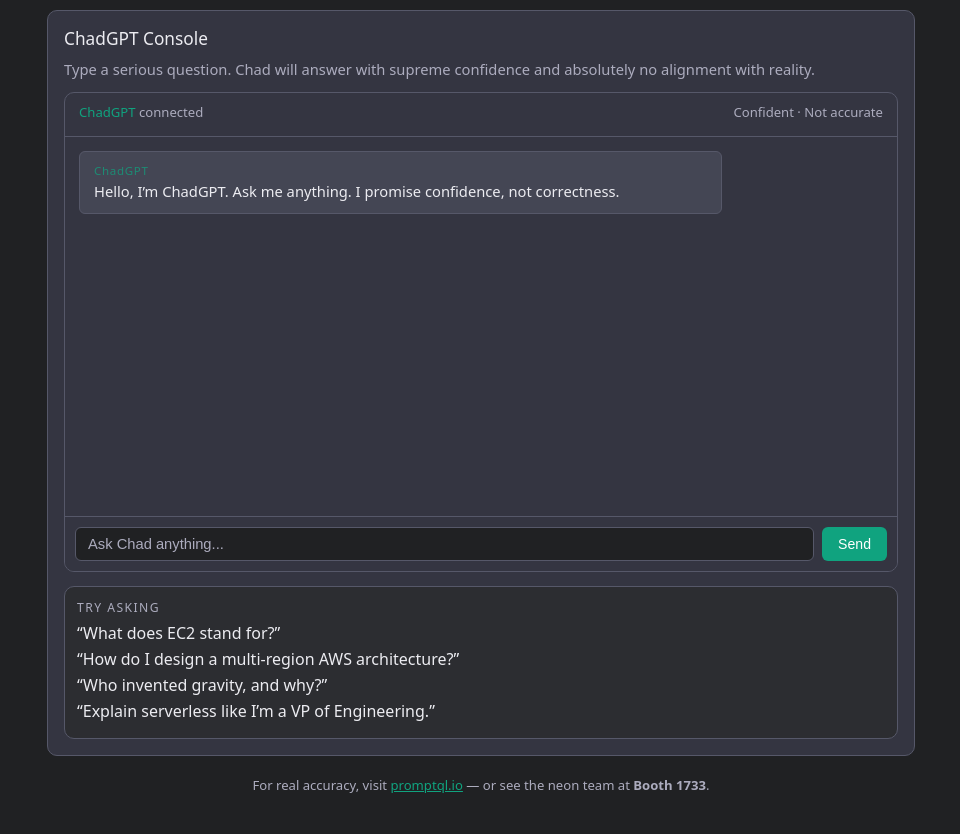
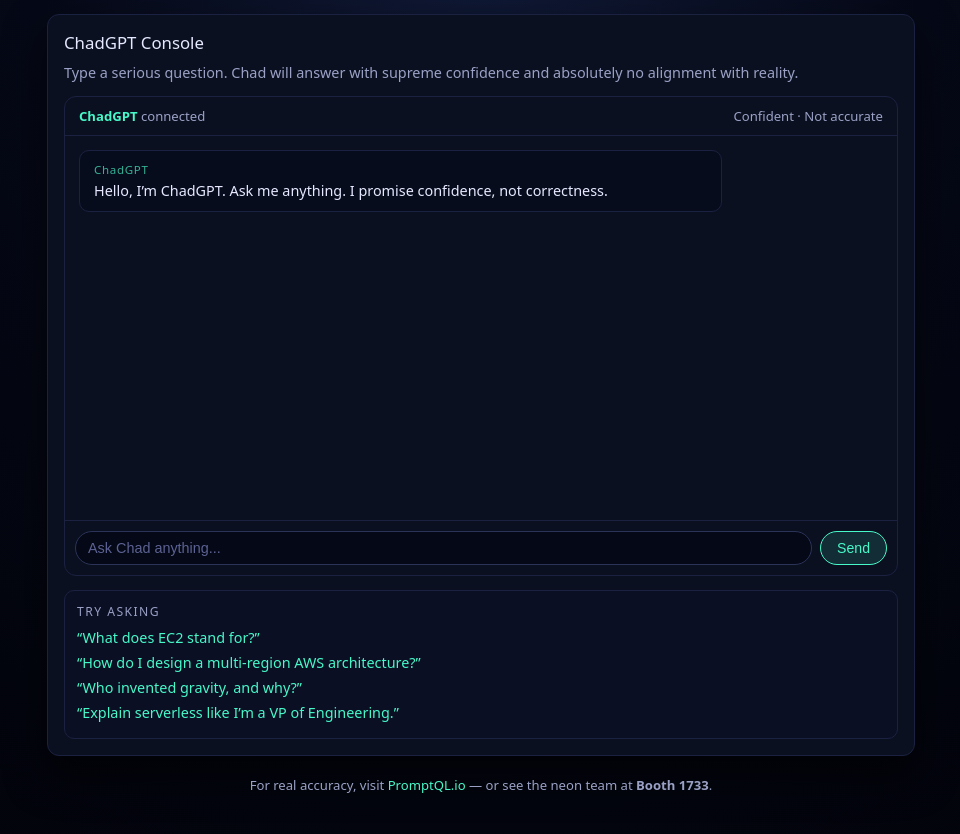
Before and after one commit to rajoshighosh/chadgpt-confidently-wrong-ai, a website: page public/index.html in a window 1280 px wide. Shown: the part 91-925 px from the top of the page, without its empty margins (159-1119 px from the left). Drawn offline with Linux system fonts and the light colour scheme.

Commit message:
Update index.html

```diff
--- a/public/index.html
+++ b/public/index.html
@@ -6,16 +6,18 @@
   <meta name="viewport" content="width=device-width, initial-scale=1" />
   <style>
     :root {
-      /* ChatGPT authentic palette */
-      --bg-main: #202123;
-      --bg-card: #343541;
-      --bg-bubble-user: #343541;
-      --bg-bubble-bot: #444654;
-      --border: #565869;
-      --text-main: #ECECF1;
-      --text-muted: #ACACBE;
-      --accent: #10a37f;
-      --accent-soft: rgba(16,163,127,0.12);
+      /* THEME A — Neon Dark (restored) */
+      --bg-main: #050816;
+      --bg-card: #0b1021;
+      --bg-bubble-user: #161d3a;
+      --bg-bubble-bot: #070c1c;
+      --border: #1b2140;
+      --accent: #47f8c8;
+      --accent-soft: rgba(71, 248, 200, 0.12);
+
+      --text-main: #e6e9ff;
+      --text-muted: #9aa1c5;
+
       --font: system-ui, -apple-system, BlinkMacSystemFont, "Inter", sans-serif;
     }
 
@@ -23,7 +25,7 @@
 
     body {
       margin: 0;
-      background: var(--bg-main);
+      background: radial-gradient(circle at top, #111b3a 0, #050816 40%, #02030a 100%);
       font-family: var(--font);
       color: var(--text-main);
     }
@@ -37,59 +39,59 @@
     header {
       display: flex;
       align-items: center;
-      gap: 14px;
-      margin-bottom: 18px;
+      gap: 16px;
+      margin-bottom: 20px;
     }
 
     .avatar {
-      width: 56px;
-      height: 56px;
-      border-radius: 12px;
-      background: radial-gradient(circle at 20% 0, #ffd86b, #f97373 45%, #1f2937 100%);
+      width: 60px;
+      height: 60px;
+      border-radius: 16px;
+      background: radial-gradient(circle at 20% 0, #ff93e1, #6f3bff 45%, #1f1f48 100%);
+      border: 2px solid rgba(255,255,255,0.08);
       display: flex;
       align-items: center;
       justify-content: center;
-      font-size: 28px;
-      border: 1px solid rgba(255,255,255,0.08);
+      font-size: 30px;
     }
 
     .title-block h1 {
       margin: 0 0 4px;
-      font-size: 1.55rem;
+      font-size: 1.7rem;
       font-weight: 600;
     }
 
     .title-block .tagline {
+      font-size: 0.95rem;
       color: var(--text-muted);
-      font-size: 0.96rem;
-      margin-top: 1px;
     }
 
     .card {
       background: var(--bg-card);
       border: 1px solid var(--border);
-      border-radius: 10px;
+      border-radius: 12px;
       padding: 16px;
+      box-shadow: 0 18px 40px rgba(0, 0, 0, 0.55);
     }
 
     .card h3 {
       margin: 0 0 8px;
-      font-size: 1.08rem;
+      font-size: 1.05rem;
       font-weight: 500;
     }
 
     .card p {
       margin: 2px 0 12px;
       color: var(--text-muted);
-      font-size: 0.92rem;
+      font-size: 0.9rem;
       line-height: 1.5;
     }
 
-    /* CHAT UI */
+    /* Chat layout */
     .chat-shell {
+      border: 1px solid var(--border);
       background: var(--bg-card);
-      border-radius: 10px;
-      border: 1px solid var(--border);
+      border-radius: 12px;
       height: 480px;
       display: flex;
       flex-direction: column;
@@ -97,56 +99,55 @@
     }
 
     .chat-header {
-      height: 44px;
       padding: 10px 14px;
       border-bottom: 1px solid var(--border);
       display: flex;
       justify-content: space-between;
+      font-size: 0.82rem;
       color: var(--text-muted);
-      font-size: 0.82rem;
     }
 
     .chat-header strong {
       color: var(--accent);
-      font-weight: 500;
     }
 
     .chat-log {
       flex: 1;
       padding: 14px;
       overflow-y: auto;
-      font-size: 0.92rem;
+      font-size: 0.9rem;
     }
 
     .msg {
       max-width: 80%;
       padding: 10px 14px;
+      border-radius: 10px;
       margin-bottom: 14px;
-      border-radius: 6px;
       line-height: 1.48;
+      border: 1px solid transparent;
     }
 
     .msg.user {
+      margin-left: auto;
       background: var(--bg-bubble-user);
-      margin-left: auto;
-      border: 1px solid var(--border);
+      border-color: #252f61;
     }
 
     .msg.bot {
+      margin-right: auto;
       background: var(--bg-bubble-bot);
-      margin-right: auto;
-      border: 1px solid var(--border);
+      border-color: var(--border);
     }
 
     .role {
       display: block;
       font-size: 0.72rem;
-      opacity: 0.75;
+      opacity: 0.7;
       margin-bottom: 2px;
       letter-spacing: 0.06em;
     }
 
-    .msg.user .role { color: var(--text-muted); }
+    .msg.user .role { color: #a3a7ff; }
     .msg.bot .role { color: var(--accent); }
 
     .chat-footer {
@@ -154,40 +155,41 @@
       padding: 10px;
       display: flex;
       gap: 8px;
-      background: var(--bg-card);
+      align-items: center;
     }
 
     .chat-input {
       flex: 1;
+      background: #050816;
+      border: 1px solid #2b3358;
+      border-radius: 999px;
       padding: 8px 12px;
-      background: var(--bg-main);
-      border: 1px solid var(--border);
-      border-radius: 6px;
-      font-size: 0.92rem;
       color: var(--text-main);
+      font-size: 0.9rem;
     }
 
-    .chat-input::placeholder { color: var(--text-muted); }
+    .chat-input::placeholder {
+      color: #5c6293;
+    }
 
     .send-btn {
-      background: var(--accent);
-      border: none;
-      color: white;
+      background: var(--accent-soft);
+      color: var(--accent);
+      border: 1px solid var(--accent);
       padding: 8px 16px;
+      border-radius: 999px;
+      cursor: pointer;
       font-size: 0.88rem;
-      border-radius: 6px;
-      cursor: pointer;
     }
 
     .send-btn:disabled {
       opacity: 0.6;
-      cursor: default;
     }
 
     .examples {
       margin-top: 14px;
       padding: 12px;
-      background: #2c2d31;
+      background: #0a0f24;
       border-radius: 10px;
       border: 1px solid var(--border);
     }
@@ -195,30 +197,30 @@
     .examples .label {
       text-transform: uppercase;
       font-size: 0.76rem;
+      letter-spacing: 0.12em;
       color: var(--text-muted);
       margin-bottom: 6px;
-      letter-spacing: 0.12em;
     }
 
     .examples-list {
       list-style: none;
-      padding: 0;
-      margin: 0;
+      margin: 0; padding: 0;
     }
 
     .examples-list button {
-      background: transparent;
+      background: none;
       border: none;
-      color: var(--text-main);
-      padding: 0;
+      color: var(--accent);
+      cursor: pointer;
       font: inherit;
-      cursor: pointer;
+      font-size: 0.9rem;
       margin-bottom: 4px;
       text-align: left;
+      padding: 0;
     }
 
     .examples-list button:hover {
-      color: var(--accent);
+      text-decoration: underline;
     }
 
     .footer-note {
@@ -230,6 +232,11 @@
 
     .footer-note a {
       color: var(--accent);
+      text-decoration: none;
+    }
+
+    .footer-note a:hover {
+      text-decoration: underline;
     }
   </style>
 </head>
@@ -240,7 +247,7 @@
       <div class="avatar">🧠</div>
       <div class="title-block">
         <h1>ChadGPT – Confidently Wrong AI</h1>
-        <div class="tagline">Ask Chad Anything! Get 0% accuracy and 200% confidence.</div>
+        <div class="tagline">Ask Chad Anything — Get 0% accuracy and 200% confidence.</div>
       </div>
     </header>
 
@@ -269,14 +276,14 @@
             <li><button data-question="What does EC2 stand for?">“What does EC2 stand for?”</button></li>
             <li><button data-question="How do I design a multi-region AWS architecture?">“How do I design a multi-region AWS architecture?”</button></li>
             <li><button data-question="Who invented gravity, and why?">“Who invented gravity, and why?”</button></li>
-            <li><button data-question="Explain serverless to me like I’m a VP of Engineering.">“Explain serverless like I’m a VP of Engineering.”</button></li>
+            <li><button data-question="Explain serverless like I’m a VP of Engineering.">“Explain serverless like I’m a VP of Engineering.”</button></li>
           </ul>
         </div>
       </section>
     </main>
 
     <div class="footer-note">
-      For real accuracy, visit <a href="https://promptql.io" target="_blank">promptql.io</a> — or see the neon team at <strong>Booth 1733</strong>.
+      For real accuracy, visit <a href="https://promptql.io" target="_blank">PromptQL.io</a> — or see the neon team at <strong>Booth 1733</strong>.
     </div>
   </div>
 
@@ -324,12 +331,11 @@
         });
 
         const data = await res.json();
-        const reply = data.reply;
+        appendMessage("assistant", data.reply);
+        history.push({ role: "assistant", content: data.reply });
 
-        appendMessage("assistant", reply);
-        history.push({ role: "assistant", content: reply });
-      } catch (err) {
-        appendMessage("assistant", "ChadGPT encountered an unexpected burst of confidence. Try again.");
+      } catch {
+        appendMessage("assistant", "ChadGPT experienced a surge of unearned confidence. Try again.");
       } finally {
         sendBtn.disabled = false;
       }
@@ -344,9 +350,7 @@
     });
 
     document.querySelectorAll(".examples-list button").forEach(btn => {
-      btn.addEventListener("click", () => {
-        sendMessage(btn.dataset.question);
-      });
+      btn.addEventListener("click", () => sendMessage(btn.dataset.question));
     });
 
     appendMessage("assistant", "Hello, I’m ChadGPT. Ask me anything. I promise confidence, not correctness.");
```
